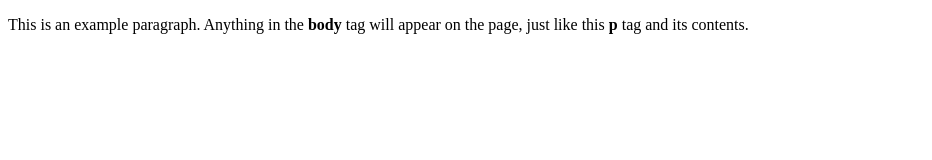
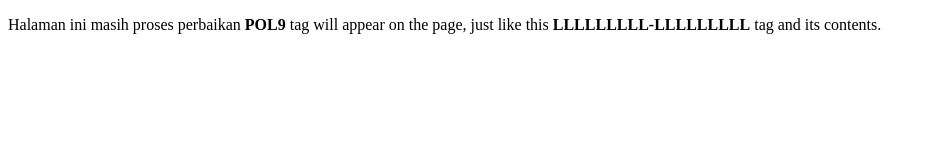
Before and after one commit to ulilluqman/ulilluqman.github.io, a plain HTML site: page index.html in a window 1280 px wide. Shown: the whole page, without its empty margins (0-932 px from the left). Drawn offline with Linux system fonts and the light colour scheme.

Commit message:
Update index.html

```diff
--- a/index.html
+++ b/index.html
@@ -4,6 +4,6 @@
     <title>pol9!</title>
   </head>
   <body>
-    <p>This is an example paragraph. Anything in the <strong>body</strong> tag will appear on the page, just like this <strong>p</strong> tag and its contents.</p>
+    <p>Halaman ini masih proses perbaikan <strong>POL9</strong> tag will appear on the page, just like this <strong>LLLLLLLLL-LLLLLLLLL</strong> tag and its contents.</p>
   </body>
 </html>
```
